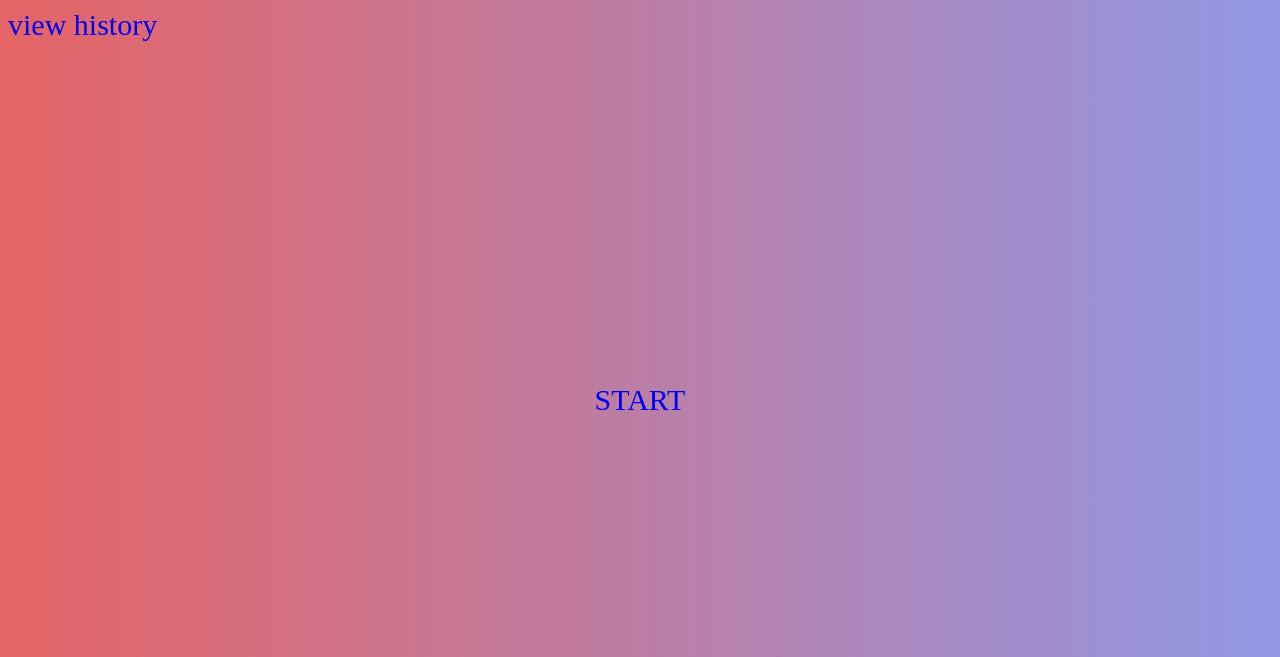
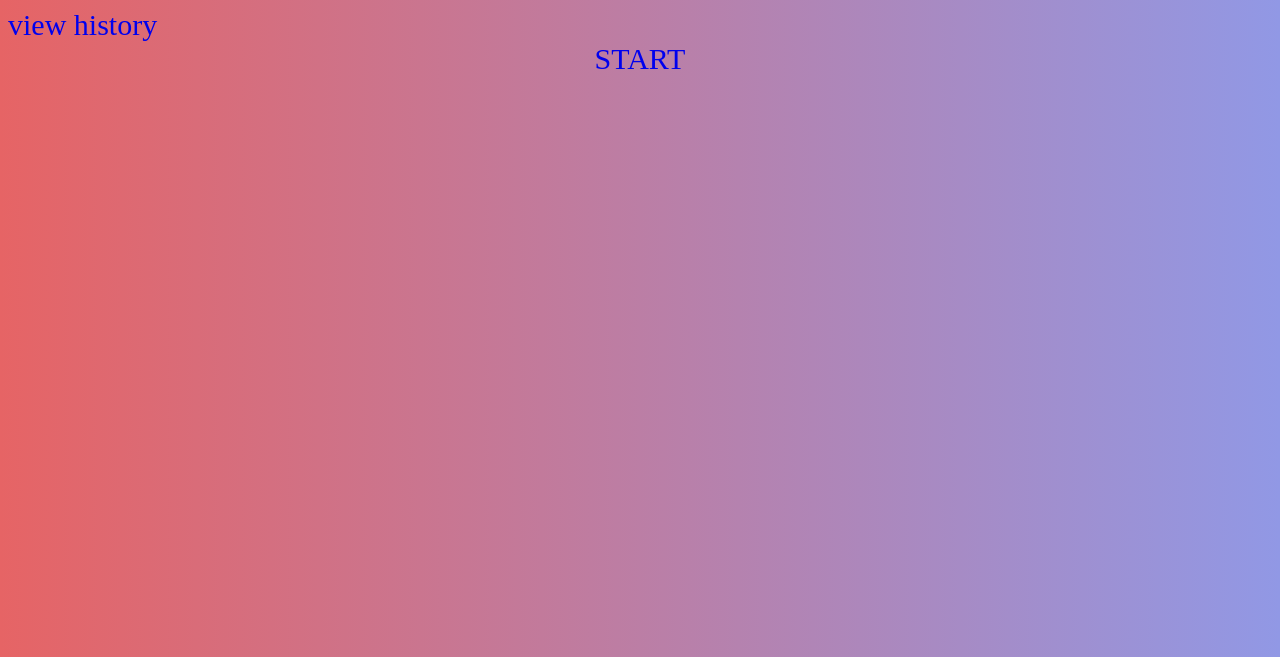
Before and after one commit to VladislavDDP/flask_website, a Flask app: page / in a window 1280 px wide. Shown: the top 657 px of the page. Run offline with Flask 2, Linux system fonts and the light colour scheme.

Commit message:
New version released with new styles inside

```diff
--- a/app.py
+++ b/app.py
@@ -8,7 +8,7 @@ def search_for_letters(phrase: str, letters: str) -> set:
     return set(letters).intersection(set(phrase))
 
 
-def log_request(req: 'flask_request', res: str) -> None:
+def log_request(req: 'request', res: str) -> None:
     with open('vsearch.log', 'a') as log:
         print(req.form, req.remote_addr, req.user_agent, res, file=log, sep='|')
 
--- a/static/style.css
+++ b/static/style.css
@@ -5,11 +5,10 @@ body {
 }
 
 .container {
-  left: 50%;
-  top: 50%;
-  transform: translate(-50%, -50%);
-  position: absolute;
-  text-align: center;
+  display: flex;
+  justify-content: center;
+  align-items: center;
+  flex-direction: column;
 }
 
 a {
```
Also changed, not shown: README.md.
